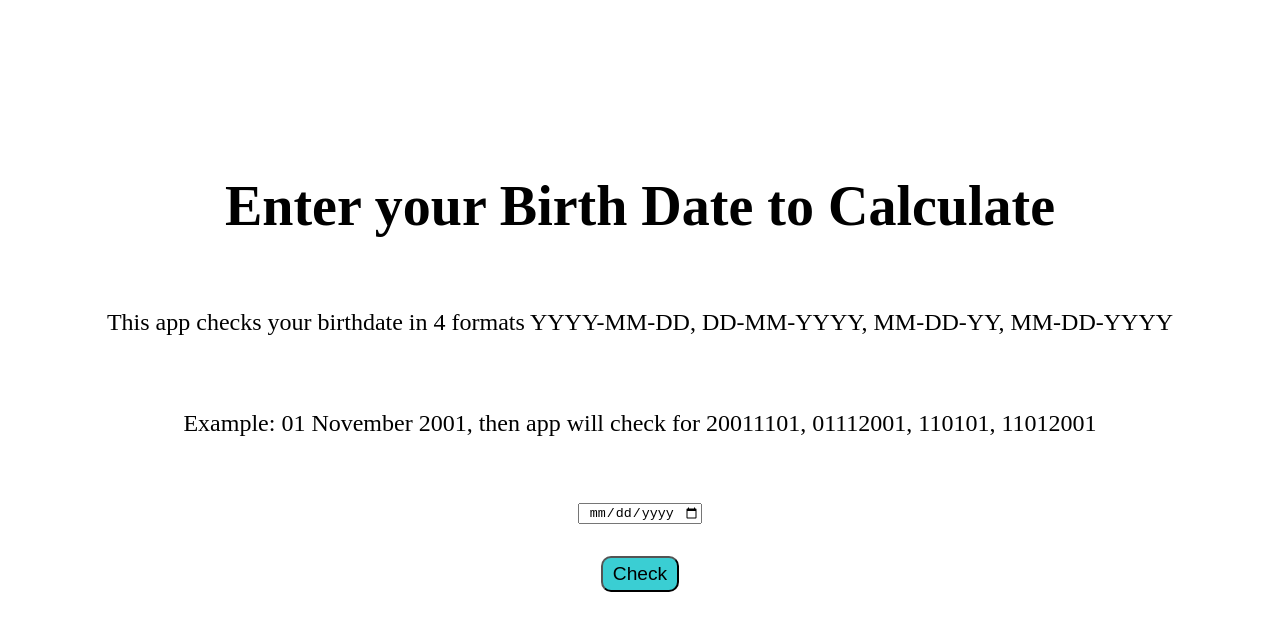
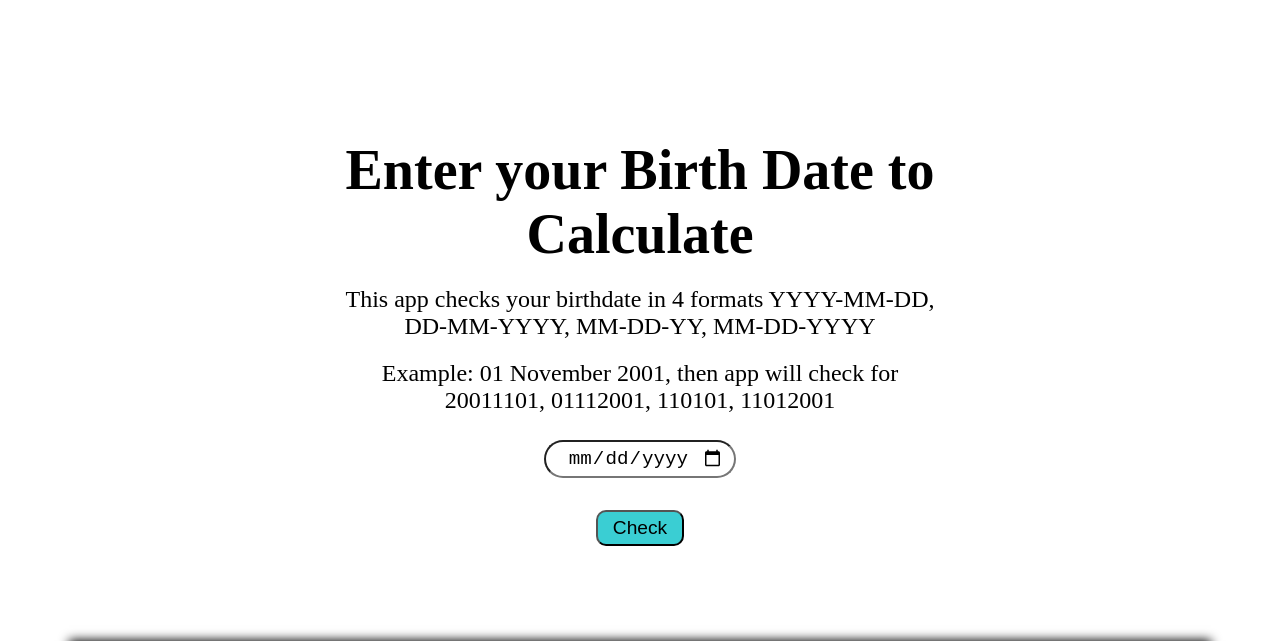
Before and after one commit to adhish-bahl/Birthday-Palindrome, a plain HTML site: page index.html in a window 1280 px wide. Shown: the part 736-1377 px from the top of the page. Drawn offline with Linux system fonts and the light colour scheme.

Commit message:
styling done

```diff
--- a/index.html
+++ b/index.html
@@ -28,9 +28,9 @@
       </div>
     </section>
     <section id="calculateSec" class="calculator">
-        <h1 class="heading">Enter your Birth Date to Calculate</h1>
-        <p class="subheading">This app checks your birthdate in 4 formats YYYY-MM-DD, DD-MM-YYYY, MM-DD-YY, MM-DD-YYYY</p>
-        <p class="subheading">Example: 01 November 2001, then app will check for 20011101, 01112001, 110101, 11012001</p>
+        <h1 class="part2 heading">Enter your Birth Date to Calculate</h1>
+        <p class="part2 subheading">This app checks your birthdate in 4 formats YYYY-MM-DD, DD-MM-YYYY, MM-DD-YY, MM-DD-YYYY</p>
+        <p class="part2 subheading">Example: 01 November 2001, then app will check for 20011101, 01112001, 110101, 11012001</p>
         <p><input type="date" name="BirthDate" id="birthDate"></p>
         <p><button type="button" class="btn checkBtn">Check</button></p>
     </section>
--- a/style.css
+++ b/style.css
@@ -109,10 +109,22 @@ body, .container {
 }
 
 .btn {
-  padding: 5px 10px;
+  padding: 5px 15px;
   font-size: 1.2rem;
   border-radius: 10px;
   background-color:rgb(58, 206, 211);
+}
+
+.part2 {
+  width: 600px;
+  margin: 10px 0%;
+  text-align: center;
+}
+
+input {
+  font-size: 1.2rem;
+  border-radius: 20px;
+  padding: 5px 10px;
 }
 
 .footerLink a {
@@ -125,6 +137,7 @@ body, .container {
 
   footer {
     margin-top: 5rem;
+    margin-bottom: 1.5rem ;
     box-shadow: 0px 0px 10px 2px black;
     padding: 1rem;
     width: 90%;
```
